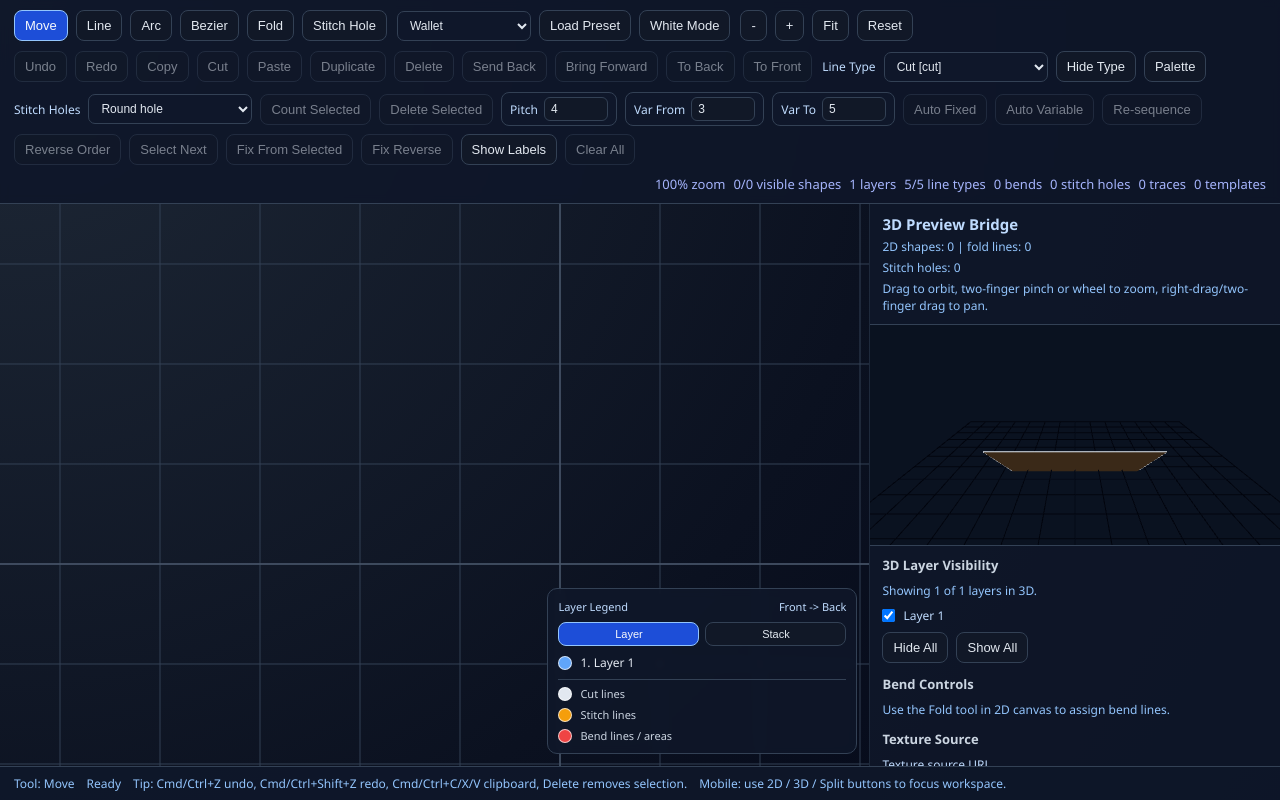
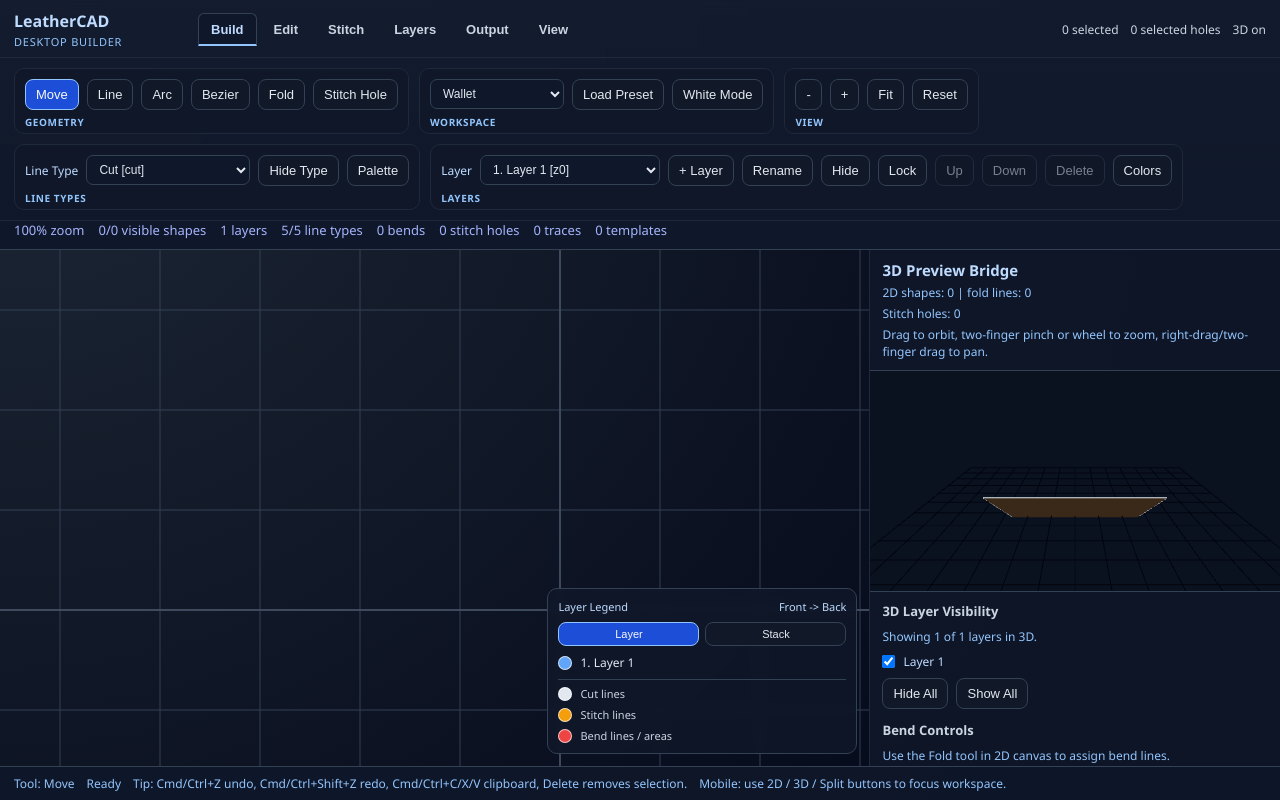
Before and after one commit to ahzs645/LeatherCad, a React (Vite) app: page / in a window 1280 px wide. Built offline with nearby package versions, Linux system fonts and the light colour scheme.

Commit message:
Update desktop top bar layout

```diff
--- a/src/App.css
+++ b/src/App.css
@@ -74,8 +74,8 @@
 }
 
 .topbar {
-  display: flex;
-  flex-wrap: wrap;
+  display: grid;
+  grid-template-columns: minmax(0, 1fr);
   align-items: center;
   gap: 10px;
   padding: 10px 14px;
@@ -84,10 +84,125 @@
   backdrop-filter: blur(4px);
 }
 
+.topbar-body {
+  display: flex;
+  flex-wrap: wrap;
+  align-items: center;
+  gap: 10px;
+}
+
 .group {
   display: flex;
   gap: 8px;
   align-items: center;
+}
+
+.topbar:not(.topbar-mobile) {
+  gap: 0;
+  padding: 0;
+  background:
+    linear-gradient(180deg, rgba(30, 41, 59, 0.3), rgba(15, 23, 42, 0.92)),
+    var(--surface-top);
+}
+
+.desktop-ribbon-strip {
+  display: flex;
+  align-items: center;
+  gap: 14px;
+  padding: 10px 14px 8px;
+  border-bottom: 1px solid var(--border-soft);
+}
+
+.desktop-ribbon-brand {
+  min-width: 170px;
+  display: grid;
+  gap: 2px;
+}
+
+.desktop-ribbon-app {
+  font-size: 16px;
+  font-weight: 700;
+  color: var(--text-muted-strong);
+}
+
+.desktop-ribbon-mode {
+  font-size: 11px;
+  letter-spacing: 0.07em;
+  text-transform: uppercase;
+  color: var(--text-muted);
+}
+
+.desktop-ribbon-tabs {
+  display: flex;
+  flex-wrap: wrap;
+  gap: 4px;
+}
+
+.desktop-ribbon-tabs button {
+  border: 1px solid transparent;
+  border-bottom-width: 2px;
+  border-radius: 6px 6px 0 0;
+  background: transparent;
+  color: var(--text-subtle);
+  font-size: 13px;
+  font-weight: 600;
+  padding: 8px 12px 7px;
+}
+
+.desktop-ribbon-tabs button.active {
+  background: var(--surface-input);
+  border-color: var(--border-color);
+  border-bottom-color: var(--accent-border);
+  color: var(--text-muted-strong);
+}
+
+.desktop-ribbon-strip-meta {
+  margin-left: auto;
+  display: flex;
+  flex-wrap: wrap;
+  gap: 12px;
+  font-size: 12px;
+  color: var(--text-subtle);
+}
+
+.desktop-ribbon-panel {
+  padding: 10px 14px 10px;
+  align-items: stretch;
+}
+
+.topbar:not(.topbar-mobile) .ribbon-section {
+  position: relative;
+  min-height: 66px;
+  padding: 8px 10px 22px;
+  border: 1px solid var(--border-soft);
+  border-radius: 10px;
+  background: var(--surface-panel);
+}
+
+.topbar:not(.topbar-mobile) .ribbon-section::after {
+  content: attr(data-section);
+  position: absolute;
+  left: 10px;
+  right: 10px;
+  bottom: 4px;
+  font-size: 10px;
+  font-weight: 600;
+  letter-spacing: 0.06em;
+  text-transform: uppercase;
+  color: var(--text-muted);
+  white-space: nowrap;
+  overflow: hidden;
+  text-overflow: ellipsis;
+}
+
+.topbar:not(.topbar-mobile) .ribbon-stitch {
+  flex: 1 1 100%;
+  display: flex;
+  min-width: 0;
+}
+
+.topbar:not(.topbar-mobile) .ribbon-stitch .stitch-controls {
+  width: 100%;
 }
 
 .topbar-mobile .tool-group {
@@ -155,6 +270,13 @@
   -webkit-overflow-scrolling: touch;
 }
 
+.topbar:not(.topbar-mobile) .edit-controls,
+.topbar:not(.topbar-mobile) .file-controls,
+.topbar:not(.topbar-mobile) .stitch-controls {
+  flex-wrap: wrap;
+  overflow: visible;
+}
+
 .edit-controls button {
   white-space: nowrap;
   flex: 0 0 auto;
@@ -190,9 +312,20 @@
 }
 
 .group.meta {
-  margin-left: auto;
   color: var(--text-meta);
   font-size: 13px;
+}
+
+.ribbon-meta {
+  padding: 0 14px 10px;
+  border-top: 1px solid var(--border-soft);
+  gap: 14px;
+}
+
+.topbar-mobile .ribbon-meta {
+  width: 100%;
+  padding: 0;
+  border-top: 0;
 }
 
 .mobile-menu-toggle {
--- a/src/App.tsx
+++ b/src/App.tsx
@@ -2678,7 +2678,34 @@ function App() {
   return (
     <div className={`app-shell ${themeMode === 'light' ? 'theme-light' : 'theme-dark'}`}>
       <header className={topbarClassName}>
-        <div className="group tool-group">
+        {!isMobileLayout && (
+          <div className="desktop-ribbon-strip">
+            <div className="desktop-ribbon-brand">
+              <span className="desktop-ribbon-app">LeatherCAD</span>
+              <span className="desktop-ribbon-mode">Desktop Builder</span>
+            </div>
+            <nav className="desktop-ribbon-tabs" aria-label="Desktop ribbon tabs">
+              {DESKTOP_RIBBON_TABS.map((tab) => (
+                <button
+                  key={tab.value}
+                  className={desktopRibbonTab === tab.value ? 'active' : ''}
+                  onClick={() => setDesktopRibbonTab(tab.value)}
+                >
+                  {tab.label}
+                </button>
+              ))}
+            </nav>
+            <div className="desktop-ribbon-strip-meta">
+              <span>{selectedShapeCount} selected</span>
+              <span>{selectedStitchHoleCount} selected holes</span>
+              <span>{showThreePreview ? '3D on' : '3D off'}</span>
+            </div>
+          </div>
+        )}
+
+        <div className={`topbar-body ${isMobileLayout ? 'topbar-body-mobile' : 'desktop-ribbon-panel'}`}>
+          {showToolSection && (
+            <div className="group tool-group ribbon-section" data-section="Geometry">
               {isMobileLayout ? (
                 <>
                   <select
@@ -2693,24 +2720,20 @@ function App() {
                     ))}
                   </select>
                   <div className="mobile-view-inline-tabs" role="tablist" aria-label="Mobile view mode">
-                <button
-                  className={mobileViewMode === 'editor' ? 'active' : ''}
-                  onClick={() => setMobileViewMode('editor')}
-                  disabled={!isMobileLayout}
-                >
+                    <button className={mobileViewMode === 'editor' ? 'active' : ''} onClick={() => setMobileViewMode('editor')}>
                       2D
                     </button>
                     <button
                       className={mobileViewMode === 'preview' ? 'active' : ''}
                       onClick={() => setMobileViewMode('preview')}
-                  disabled={!isMobileLayout || !showThreePreview}
+                      disabled={!showThreePreview}
                     >
                       3D
                     </button>
                     <button
                       className={mobileViewMode === 'split' ? 'active' : ''}
                       onClick={() => setMobileViewMode('split')}
-                  disabled={!isMobileLayout || !showThreePreview}
+                      disabled={!showThreePreview}
                     >
                       Split
                     </button>
@@ -2755,6 +2778,7 @@ function App() {
                 </button>
               )}
             </div>
+          )}
 
           {isMobileLayout && showMobileMenu && (
             <div className="group mobile-options-tabs">
@@ -2770,7 +2794,8 @@ function App() {
             </div>
           )}
 
-        <div className={`group preset-controls ${showViewOptions ? '' : 'mobile-hidden'}`}>
+          {showPresetSection && (
+            <div className="group preset-controls ribbon-section" data-section="Workspace">
               <select
                 className="preset-select"
                 value={selectedPresetId}
@@ -2785,15 +2810,19 @@ function App() {
               <button onClick={() => handleLoadPreset()}>Load Preset</button>
               <button onClick={handleToggleTheme}>{themeMode === 'dark' ? 'White Mode' : 'Dark Mode'}</button>
             </div>
-
-        <div className={`group zoom-controls ${showViewOptions ? '' : 'mobile-hidden'}`}>
+          )}
+
+          {showZoomSection && (
+            <div className="group zoom-controls ribbon-section" data-section="View">
               <button onClick={() => handleZoomStep(0.85)}>-</button>
               <button onClick={() => handleZoomStep(1.15)}>+</button>
               <button onClick={handleFitView}>Fit</button>
               <button onClick={handleResetView}>Reset</button>
             </div>
-
-        <div className={`group edit-controls ${showViewOptions ? '' : 'mobile-hidden'}`}>
+          )}
+
+          {showEditSection && (
+            <div className="group edit-controls ribbon-section" data-section="Edit">
               <button onClick={handleUndo} disabled={!canUndo}>
                 Undo
               </button>
@@ -2828,8 +2857,10 @@ function App() {
                 To Front
               </button>
             </div>
-
-        <div className={`group line-type-controls ${showViewOptions ? '' : 'mobile-hidden'}`}>
+          )}
+
+          {showLineTypeSection && (
+            <div className="group line-type-controls ribbon-section" data-section="Line Types">
               <span className="line-type-label">Line Type</span>
               <select
                 className="line-type-select"
@@ -2849,8 +2880,10 @@ function App() {
               </button>
               <button onClick={() => setShowLineTypePalette(true)}>Palette</button>
             </div>
-
-        {showViewOptions && (
+          )}
+
+          {showStitchSection && (
+            <div className="ribbon-section ribbon-stitch" data-section="Stitching">
               <StitchHolePanel
                 holeType={stitchHoleType}
                 onChangeHoleType={setStitchHoleType}
@@ -2877,9 +2910,11 @@ function App() {
                 totalHoleCount={stitchHoles.length}
                 hasSelectedHole={selectedStitchHole !== null}
               />
+            </div>
           )}
 
-        <div className={`group layer-controls ${showLayerOptions ? '' : 'mobile-hidden'}`}>
+          {showLayerSection && (
+            <div className="group layer-controls ribbon-section" data-section="Layers">
               <span className="layer-label">Layer</span>
               <select
                 className="layer-select"
@@ -2945,8 +2980,10 @@ function App() {
                 </>
               )}
             </div>
-
-        <div className={`group file-controls ${showFileOptions ? '' : 'mobile-hidden'}`}>
+          )}
+
+          {showFileSection && (
+            <div className="group file-controls ribbon-section" data-section="Output">
               {isMobileLayout ? (
                 <div className="group mobile-action-row">
                   <select
@@ -3001,8 +3038,11 @@ function App() {
                 </>
               )}
             </div>
-
-        <div className={`group meta ${showMeta ? '' : 'mobile-hidden'}`}>
+          )}
+        </div>
+
+        {showMeta && (
+          <div className="group meta ribbon-meta">
             <span>{Math.round(viewport.scale * 100)}% zoom</span>
             <span>{visibleShapes.length}/{shapes.length} visible shapes</span>
             <span>{layers.length} layers</span>
@@ -3012,6 +3052,7 @@ function App() {
             <span>{tracingOverlays.length} traces</span>
             <span>{templateRepository.length} templates</span>
           </div>
+        )}
       </header>
 
       <main className={workspaceClassName}>
```
Lines whose indentation alone changed are shown as unchanged.
